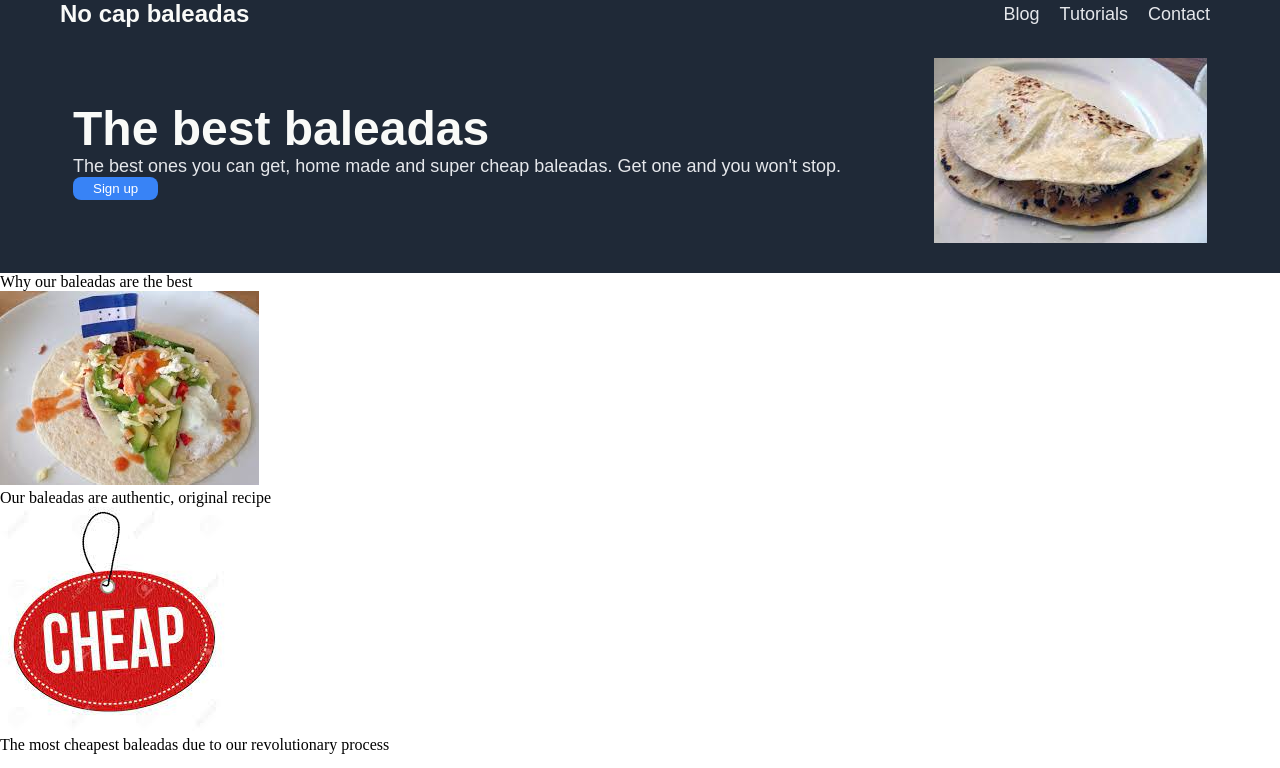
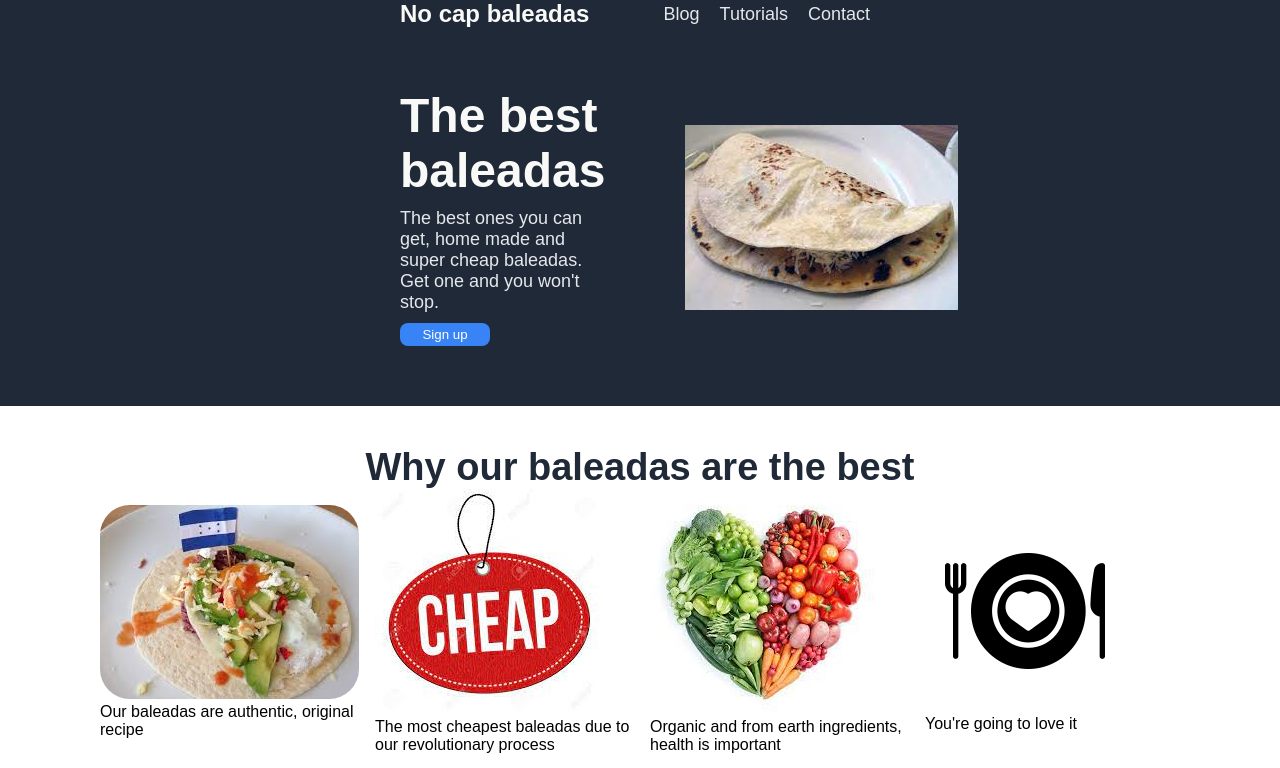
Before and after one commit to maikol9703/Landing-page, a plain HTML site: page index.html in a window 1280 px wide. Shown: the top 768 px of the page. Drawn offline with Linux system fonts and the light colour scheme.

Commit message:
Layout the info section with some cards

```diff
--- a/style.css
+++ b/style.css
@@ -2,6 +2,7 @@ body {
     display: flex;
     flex-direction: column;
     margin: 0;
+    font-family: sans-serif;
 }
 
 .hero {
@@ -9,7 +10,6 @@ body {
     flex-direction: column;
     background-color: #1f2937;
     color:aliceblue;
-    padding: 0 60px;
     font-family: sans-serif;
     justify-content: center;
 }
@@ -17,8 +17,9 @@ body {
 .header {
     display: flex;
     align-items: center;
-    justify-content: center;
+    justify-content: flex-start;
     text-align: center;
+    padding: 0 400px;
 
 }
 
@@ -27,6 +28,10 @@ body {
     font-size: 24px;
     font-weight: bolder;
     margin-right: auto;
+}
+
+.links {
+    display: flex;
 }
 
 a{
@@ -41,8 +46,14 @@ a{
     display: flex;
     gap: 40px;
     align-items: center;
-    justify-content: space-evenly;
-    padding: 30px 0;
+    padding: 60px 400px;
+}
+
+.main-hero-text {
+    margin-right: auto;
+    gap: 10px;
+    display: flex;
+    flex-direction: column;
 }
 
 .main-hero img {
@@ -53,8 +64,9 @@ button {
     background-color: #3883f6;
     color: white;
     padding: 4px 20px;
-    border: none;
+    border: 5px white;
     border-radius: 8px;
+    max-width: 90px;
 }
 
 .main-hero-bigt {
@@ -67,3 +79,34 @@ button {
     color: #e5e7eb;
     font-size: 18px;
 }
+
+.info {
+    display: flex;
+    flex-direction: column;
+    padding: 40px;
+}
+
+.info-header {
+    display: flex;
+    justify-content: center;
+    font-size: 38px;
+    font-weight: bolder;
+    color: #1f2937
+}
+
+.cards {
+    display: flex;
+    justify-content: center;
+    align-items: center;
+    padding: 0 60px;
+}
+
+.card {
+    flex: 1 1 auto;
+    border: none;
+    max-width: 275px;
+}
+
+.card img {
+    border-radius: 30px;
+}
```
